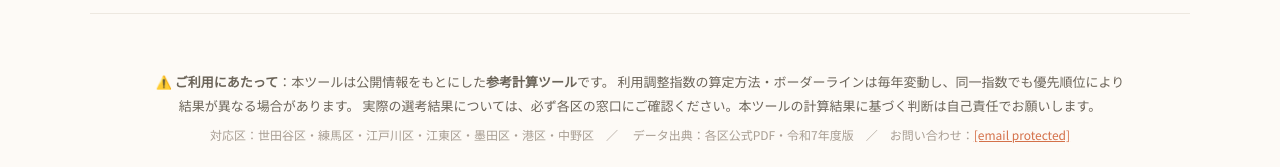
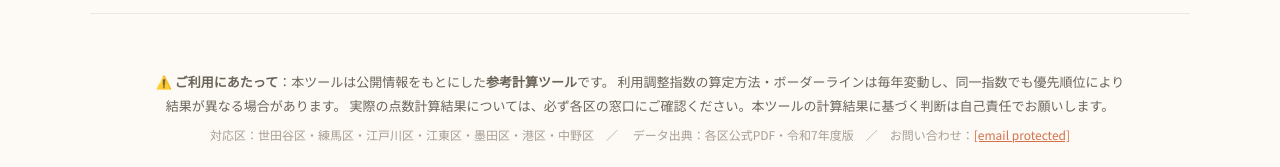
Before and after one commit to sang-lee34/hokatsu-score, a plain HTML site: page index.html in a window 1280 px wide. Shown: the part 1003-1170 px from the top of the page. Drawn offline with Linux system fonts and the light colour scheme; a script that the page names is missing.

Commit message:
Update index.html
fixed a few typos

```diff
--- a/index.html
+++ b/index.html
@@ -3,7 +3,7 @@
 <head>
 <meta charset="UTF-8">
 <meta name="viewport" content="width=device-width, initial-scale=1.0">
-<title>保活マップ — 区別入所スコア比較</title>
+<title>保活点数計算ツール — 区別保活の指数/点数比較</title>
 <link href="https://fonts.googleapis.com/css2?family=Syne:wght@400;600;700;800&family=Noto+Sans+JP:wght@300;400;500;700&display=swap" rel="stylesheet">
 <style>
 :root {
@@ -698,7 +698,7 @@ footer {
     <p style="font-size:13px;color:var(--text2);line-height:1.8;margin-bottom:8px;">
       ⚠️ <strong>ご利用にあたって</strong>：本ツールは公開情報をもとにした<strong>参考計算ツール</strong>です。
       利用調整指数の算定方法・ボーダーラインは毎年変動し、同一指数でも優先順位により結果が異なる場合があります。
-      実際の選考結果については、必ず各区の窓口にご確認ください。本ツールの計算結果に基づく判断は自己責任でお願いします。
+      実際の点数計算結果については、必ず各区の窓口にご確認ください。本ツールの計算結果に基づく判断は自己責任でお願いします。
     </p>
     <p style="font-size:12px;color:var(--text3);">
       対応区：世田谷区・練馬区・江戸川区・江東区・墨田区・港区・中野区　／
```
